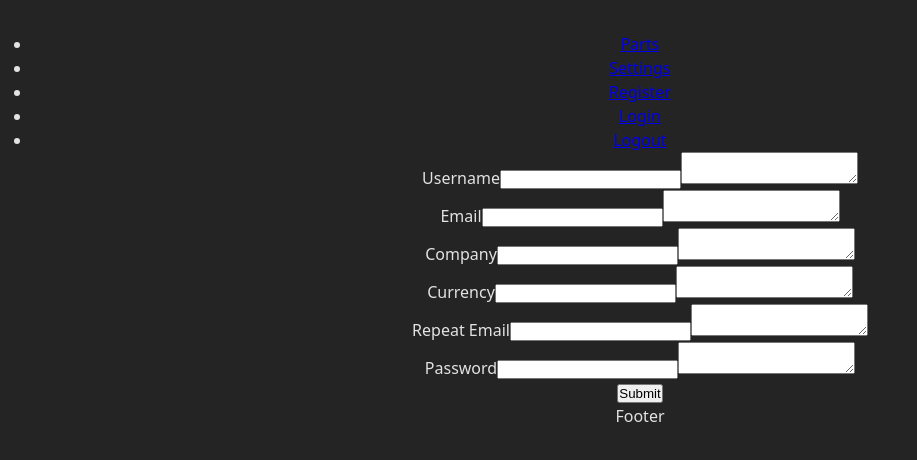
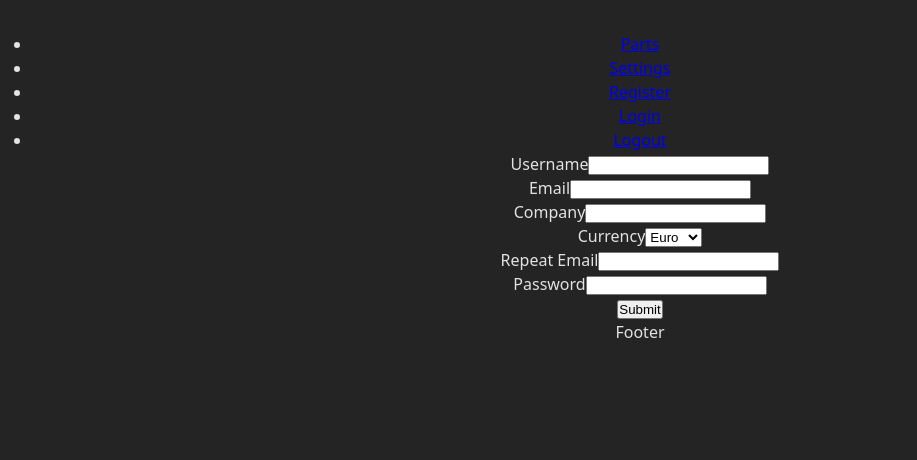
Before and after one commit to MSRMatrix/storage-list-frontend, a React app: page /register in a window 1280 px wide. Shown: the top 460 px of the page, without its empty margins (0-917 px from the left). Built offline with nearby package versions, Linux system fonts and the light colour scheme; no server answers; the HTML template or start-up script is replaced by a standard one.

Commit message:
add fetchFunction and fix input problems

```diff
--- a/src/components/ui/CustomForm.jsx
+++ b/src/components/ui/CustomForm.jsx
@@ -1,13 +1,34 @@
+import Input from "./Input";
+
 const CustomForm = ({ className, formItem, onSubmit }) => {
   return (
     <form className={className} onSubmit={onSubmit}>
       {formItem.map((item) => (
         <div key={item.name}>
           <label htmlFor={item.name}>{item.label}</label>
-          <input id={item.name} name={item.name} type={item.type} required />
-          <textarea name={item.name} id={item.name} ></textarea>
+          {item.element === "input" ? (
+            <Input item={item} required={true} />
+          ) : (
+            <></>
+          )}
+          {item.element === "textarea" ? (
+            <textarea name={item.name} id={item.name}></textarea>
+          ) : (
+            <></>
+          )}
+          {item.element === "select" ? (
+            <select id={item.name} name={item.name}>
+              <option value="euro" defaultValue>
+                Euro
+              </option>
+              <option value="dollar">Dollar</option>
+            </select>
+          ) : (
+            <></>
+          )}
         </div>
       ))}
+
       <button type="submit">Submit</button>
     </form>
   );
--- a/src/pages/Login.jsx
+++ b/src/pages/Login.jsx
@@ -13,9 +13,9 @@ const Login = () => {
 
 const loginForm = [
     secondOption ?
-  { label: "Username", name: "username", type: "text" } :
-  { label: "Email", name: "email", type: "email" },
-  { label: "Password", name: "password", type: "password" },
+  { element: "input", label: "Username", name: "username", type: "text" } :
+  { element: "input", label: "Email", name: "email", type: "email" },
+  { element: "input", label: "Password", name: "password", type: "password" },
 ];
 
     return(
--- a/src/pages/Register.jsx
+++ b/src/pages/Register.jsx
@@ -2,28 +2,30 @@ import CustomForm from "../components/ui/CustomForm";
 
 const Register = () => {
 
-    function register(e){
+    function registerFunction(e){
         e.preventDefault()
         const formData = new FormData(e.target);
     const formDataObject = {};
     formData.forEach((value, key) => {
         formDataObject[key] = value;
     })
+    console.log(formDataObject);
+
     }
 
 const registerForm = [
-  { label: "Username", name: "username", type: "text" },
-  { label: "Email", name: "email", type: "email" },
-  { label: "Company", name: "company", type: "text" },
-  { label: "Currency", name: "currency", type: "text" },
-  { label: "Repeat Email", name: "repeatEmail", type: "email" },
-  { label: "Password", name: "password", type: "password" },
+  { element: "input", label: "Username", name: "username", type: "text" },
+  { element: "input", label: "Email", name: "email", type: "email" },
+  { element: "input", label: "Company", name: "company", type: "text" },
+  { element: "select", label: "Currency", name: "currency", type: "text" },
+  { element: "input", label: "Repeat Email", name: "repeatEmail", type: "email" },
+  { element: "input", label: "Password", name: "password", type: "password" },
 
 ];
 
   return (
     <>
-    <CustomForm className={"register"} formItem={registerForm} onSubmit={register}/>
+    <CustomForm className={"register"} formItem={registerForm} onSubmit={registerFunction}/>
     </>
   );
 };
```
Also changed, not shown: src/utils/fetch.jsx (added, +20 -0 lines).
